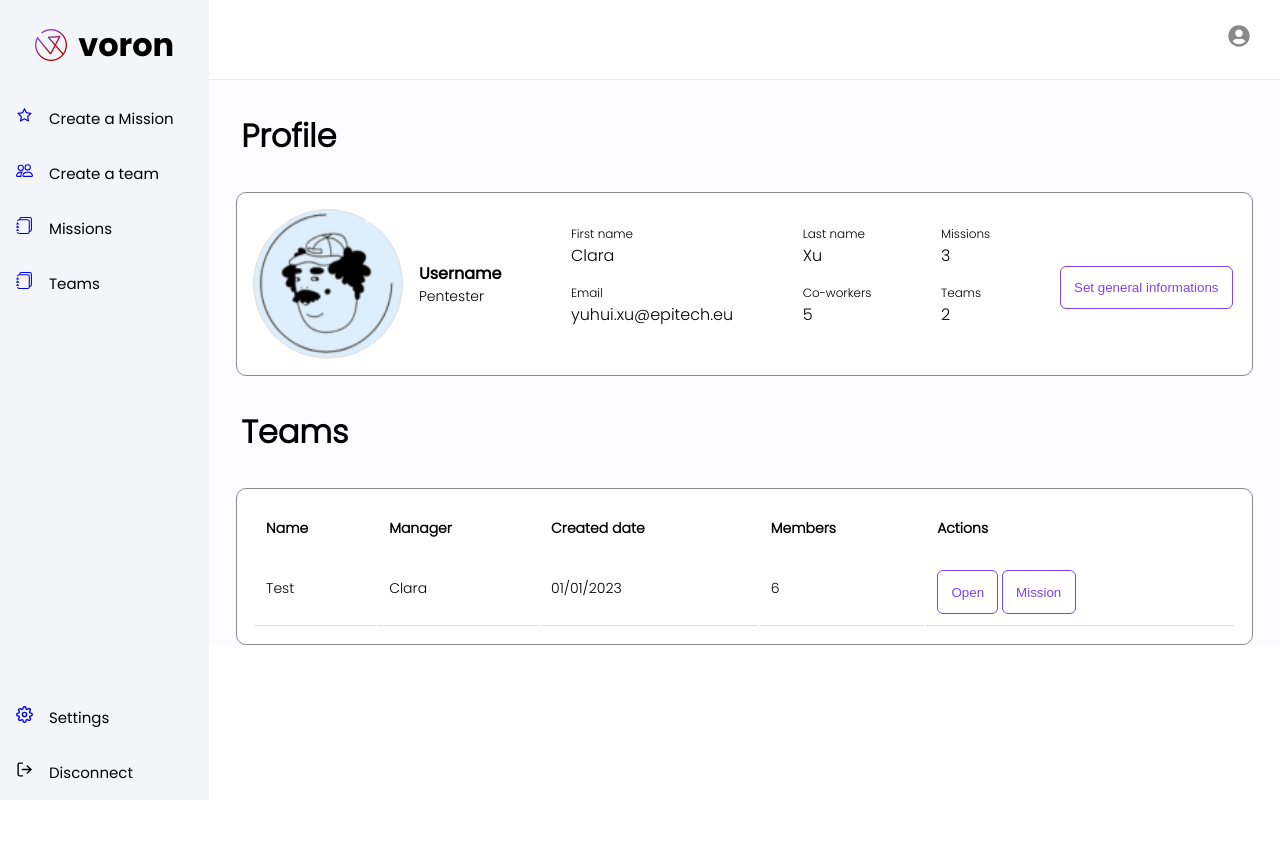
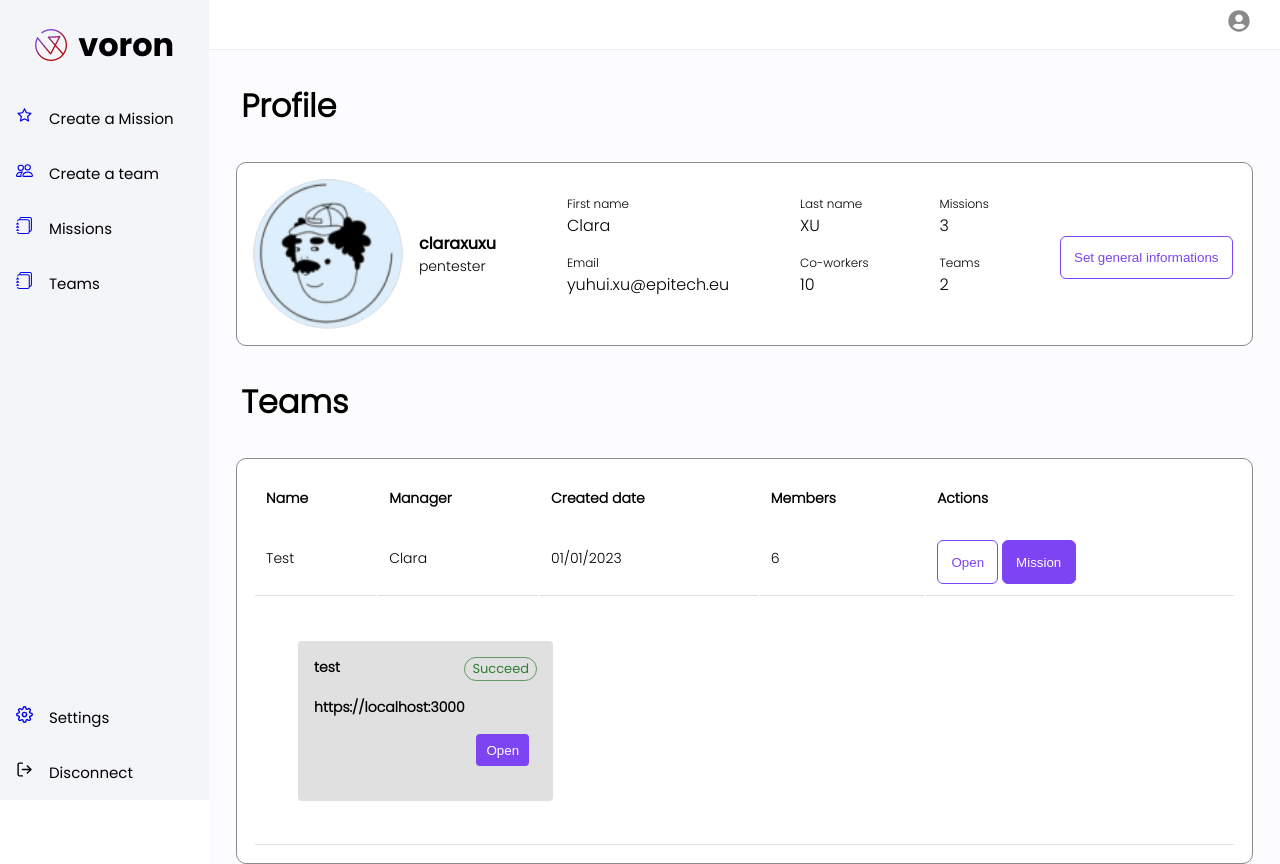
Before and after one commit to vrn-sh/erp, a React (Vite) app in the folder web/: page /profile in a window 1280 px wide. Both pictures are taken after a click on the button "Mission". Before the commit the page ends 800 px from the top, so only its background shows below. Built offline with nearby package versions, Linux system fonts and the light colour scheme.

Commit message:
(web) profile style ok

```diff
--- a/web/src/pages/Profile/Profile.scss
+++ b/web/src/pages/Profile/Profile.scss
@@ -74,6 +74,40 @@
         height: 150px;
         border-radius: 50%;
     }
+
+    &-mission-detail {
+        width: 100%;
+        display: grid;
+        grid-template-columns: 33.33% 33.33% 33.33%;
+        grid-template-rows: auto;
+    }
+
+    &-mission-card {
+        padding: 1rem;
+        margin: 2rem;
+        // width: 20%;
+        height: 20vh;
+        background-color: var(--light-gray);
+        border-radius: 4px;
+        padding: 1rem;
+        & h4 {
+            margin: 0;
+            overflow-wrap: break-word;
+        }
+        & p {
+            margin: 0;
+            padding: 0;
+        }
+    }
+}
+
+.detail-btn {
+    min-width: 2px;
+    width: fit-content;
+    height: 2rem;
+    padding: 5px 10px;
+    margin: 0 .5rem;
+    text-align: end;
 }
 
 .mainInfo-container {
--- a/web/src/pages/Profile/Profile.tsx
+++ b/web/src/pages/Profile/Profile.tsx
@@ -2,6 +2,7 @@ import React, { useState } from 'react';
 import './Profile.scss';
 import '../Settings/Settings.scss';
 import { useNavigate } from 'react-router-dom';
+import { Chip } from '@mui/material';
 import SideBar from '../../component/SideBar/SideBar';
 import TopBar from '../../component/SideBar/TopBar';
 import pp from '../../assets/testpp.png';
@@ -20,6 +21,58 @@ type InfoProps = {
     c1: string;
     c2: string;
 };
+
+type MissionDetail = {
+    name: string;
+    state: string;
+    scope: string;
+    des: string;
+    id: number;
+};
+
+function MissionCard({ name, state, scope, des, id }: MissionDetail) {
+    return (
+        <div className="profile-mission-card">
+            <div
+                style={{
+                    display: 'flex',
+                    flexDirection: 'column',
+                    width: '100%',
+                    gap: '1rem',
+                }}
+            >
+                <div
+                    style={{
+                        display: 'flex',
+                        flexDirection: 'row',
+                        justifyContent: 'space-between',
+                        alignContent: 'center',
+                    }}
+                >
+                    <h4>{name}</h4>
+                    <Chip
+                        label="Succeed"
+                        color="success"
+                        variant="outlined"
+                        size="small"
+                    />
+                </div>
+                <h4>{scope}</h4>
+                <div
+                    style={{
+                        width: '100%',
+                        display: 'flex',
+                        justifyContent: 'end',
+                    }}
+                >
+                    <button type="button" className="detail-btn">
+                        Open
+                    </button>
+                </div>
+            </div>
+        </div>
+    );
+}
 
 function Input({ label, size, value }: InputProps) {
     const [valuenew, setValue] = useState(value);
@@ -57,11 +110,29 @@ export default function ProfilePage() {
     const [lastName, setlastName] = useState('XU');
     const [email, setEmail] = useState('yuhui.xu@epitech.eu');
     const [Username, setUsername] = useState('claraxuxu');
+    const [role, setRole] = useState('pentester');
     const navigate = useNavigate();
-    const [seeMission, setSeeMission] = useState(false);
+    const [testvar, setTestVar] = useState({
+        display: 'none',
+    });
+
+    const [missionStyle, setMissionStyle] = useState({
+        backgroundColor: 'white',
+        color: '#7c44f3',
+    });
 
     const goToSetting = () => {
         navigate('/settings');
+    };
+
+    const MissionShow = () => {
+        if (testvar.display === 'none') {
+            setTestVar({ display: '' }); // cancel display style
+            setMissionStyle({ backgroundColor: '#7c44f3', color: 'white' }); // change style mission btn
+        } else if (testvar.display === '') {
+            setTestVar({ display: 'none' });
+            setMissionStyle({ backgroundColor: 'white', color: '#7c44f3' });
+        }
     };
 
     return (
@@ -83,23 +154,23 @@ export default function ProfilePage() {
                                     src={pp}
                                 />
                                 <div className="profile-username">
-                                    <h5>Username</h5>
-                                    <p>Pentester</p>
+                                    <h5>{Username}</h5>
+                                    <p>{role}</p>
                                 </div>
                             </div>
 
                             <GroupInfo
                                 t1="First name"
                                 t2="Email"
-                                c1="Clara"
-                                c2="yuhui.xu@epitech.eu"
+                                c1={firstName}
+                                c2={email}
                             />
 
                             <GroupInfo
                                 t1="Last name"
                                 t2="Co-workers"
-                                c1="Xu"
-                                c2="5"
+                                c1={lastName}
+                                c2="10"
                             />
                             <GroupInfo t1="Missions" t2="Teams" c1="3" c2="2" />
 
@@ -150,9 +221,24 @@ export default function ProfilePage() {
                                             <button
                                                 type="button"
                                                 className="set-button"
+                                                onClick={MissionShow}
+                                                style={missionStyle}
                                             >
                                                 Mission
                                             </button>
+                                        </td>
+                                    </tr>
+                                    <tr style={testvar}>
+                                        <td colSpan={5}>
+                                            <div className="profile-mission-detail">
+                                                <MissionCard
+                                                    name="test"
+                                                    state="success"
+                                                    scope="https://localhost:3000"
+                                                    des="Lorem ipsum dolor sit amet, consectetur adipis. Lorem ipsum dolor sit amet consectetur adi"
+                                                    id={0}
+                                                />
+                                            </div>
                                         </td>
                                     </tr>
                                 </tbody>
```
